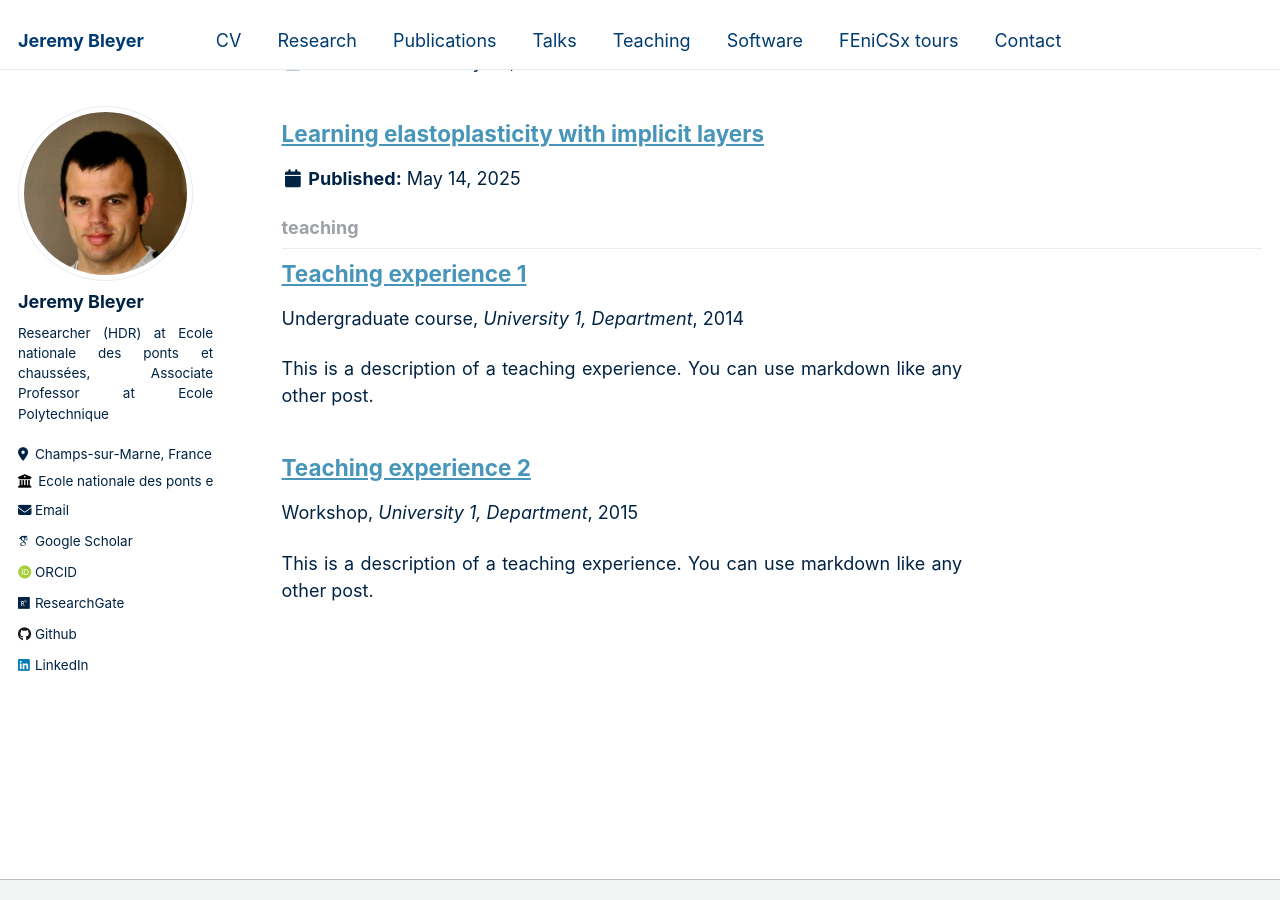
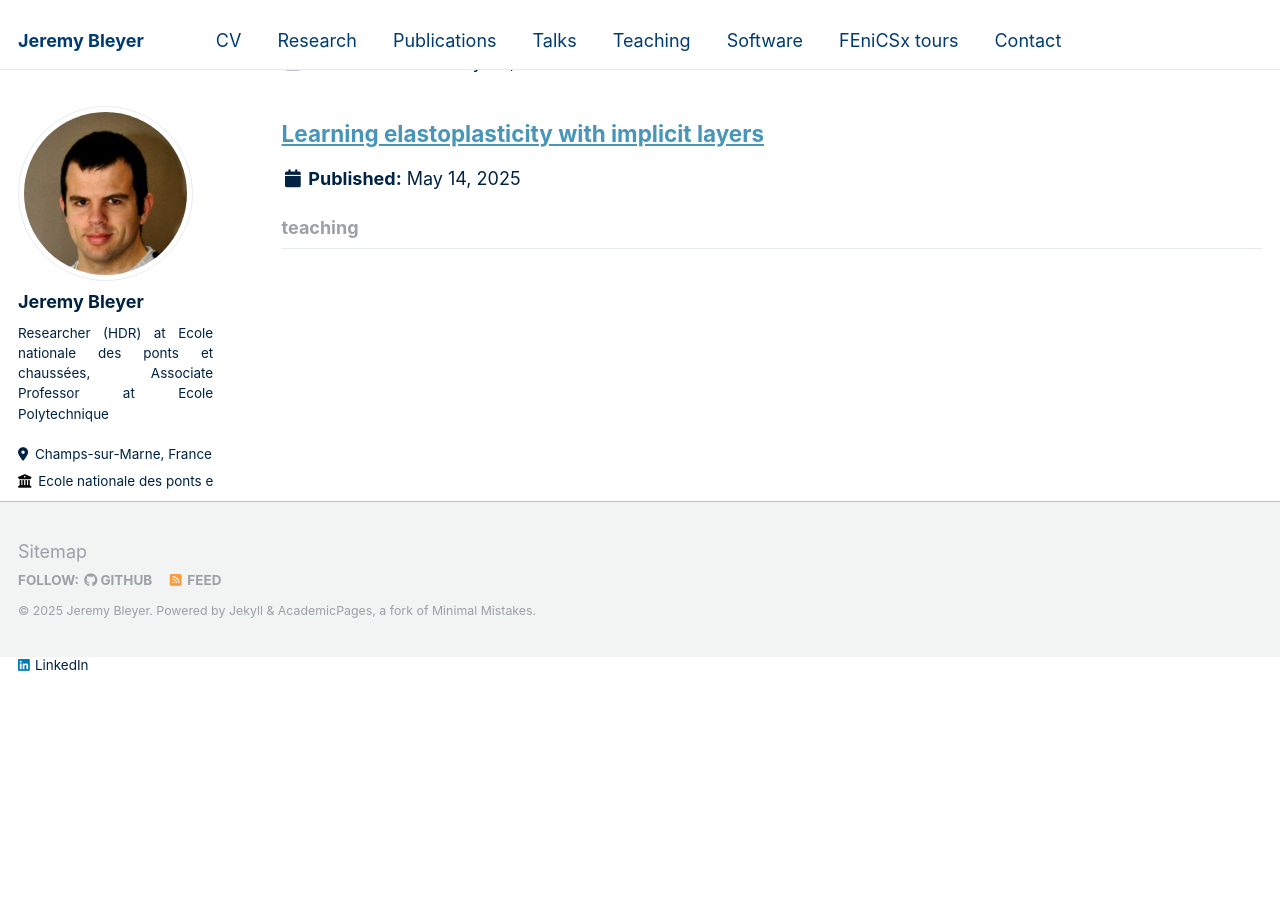
Before and after one commit to bleyerj/bleyerj.github.io, a Jekyll site: the page built from _pages/collection-archive.html, in a window 1280 px wide and 900 px high, scrolled down 3182 px. Built offline with Jekyll 4.4.1, drawn with Linux system fonts in a browser that asks for light colours; some web fonts are replaced; after the commit the page ends 3838 px from its top, so only the background shows below that.

```diff
--- a/_teaching/2014-spring-teaching-1.md
+++ /dev/null
@@ -1,20 +0,0 @@
----
-title: "Teaching experience 1"
-collection: teaching
-type: "Undergraduate course"
-permalink: /teaching/2014-spring-teaching-1
-venue: "University 1, Department"
-date: 2014-01-01
-location: "City, Country"
----
-
-This is a description of a teaching experience. You can use markdown like any other post.
-
-Heading 1
-======
-
-Heading 2
-======
-
-Heading 3
-======
--- a/_teaching/2015-spring-teaching-2.md
+++ /dev/null
@@ -1,20 +0,0 @@
----
-title: "Teaching experience 2"
-collection: teaching
-type: "Workshop"
-permalink: /teaching/2015-spring-teaching-1
-venue: "University 1, Department"
-date: 2015-01-01
-location: "City, Country"
----
-
-This is a description of a teaching experience. You can use markdown like any other post.
-
-Heading 1
-======
-
-Heading 2
-======
-
-Heading 3
-======
```
Also changed, not shown: _pages/software.md (+16 -6 lines).
